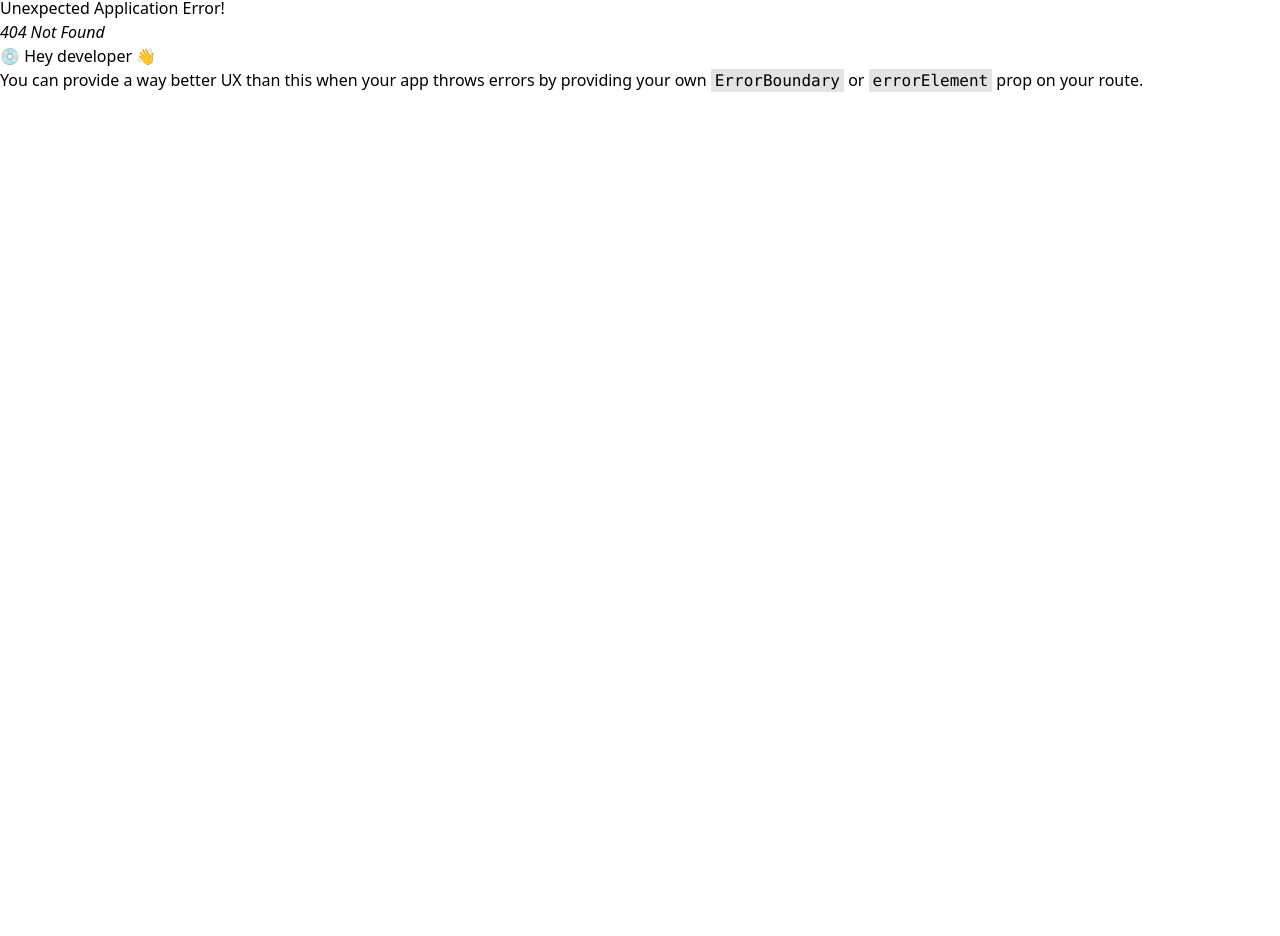
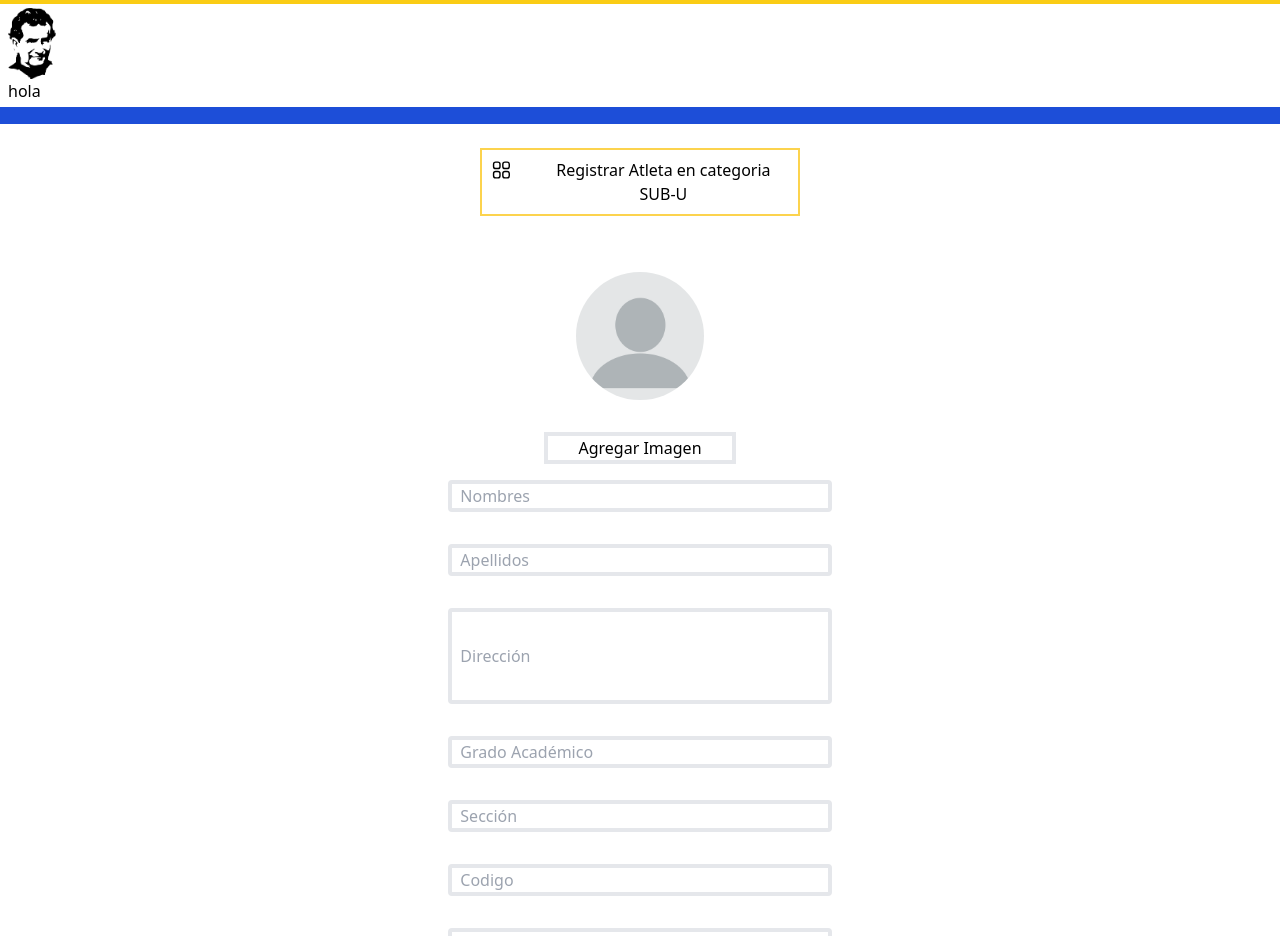
Before and after one commit to lpzxm/TalentoCDB, a React (Vite) app in the folder client/: page /RegisterAthlete in a window 1280 px wide. Before the commit this address had no page. Shown: the part 4-940 px from the top of the page. Before the commit the page ends 800 px from the top, so only its background shows below. Built offline with nearby package versions, Linux system fonts and the light colour scheme; a web font is replaced by a local one.

Commit message:
Vista para registrar atleta

```diff
--- a/client/src/main.jsx
+++ b/client/src/main.jsx
@@ -13,6 +13,7 @@ import { ReviewPlayer } from './pages/Register/CalificarRubrica/ReviewPlayer';
 import { RegisterCategory } from './pages/Register/RegistrarCategoria/log_cat';
 import { ViewCategories } from './pages/Register/RegistrarDeporte/Reg_bkb';
 import { NewField } from './pages/Tabla_Resultados/N_campo/N_campo';
+import { RegisterAthlete } from './pages/Register/Registrar_Atleta/RegisterAthlete.jsx';
 // import { Registrar_Rubrica } from './pages/Registrar_Rubrica/Registrar_Rubrica';
 import { Tabla_Resultados} from './pages/Tabla_Resultados/Tabla_Resultados';
 
@@ -82,6 +83,15 @@ const router = createBrowserRouter([
       </>
     ),
   },
+  {
+    path: "/RegisterAthlete",
+    element: (
+      <>
+      <Header/>
+      <RegisterAthlete/>
+      </>
+    ),
+  },
   // {
   //   path: "/register_rubric",
   //   element: (
--- /dev/null
+++ b/client/src/pages/Register/Registrar_Atleta/RegisterAthlete.jsx
@@ -0,0 +1,33 @@
+import img_usuario from "../../../assets/usuario.png";
+export function RegisterAthlete(){
+    return(
+        <>
+        <div className="flex flex-col items-center justify-center">
+        <div className="flex gap-6 text-center border-solid border-2 border-amber-300 w-full md:w-80 p-2 m-6">
+            <svg xmlns="http://www.w3.org/2000/svg" fill="none" viewBox="0 0 24 24" strokeWidth="1.5" stroke="currentColor" className="w-6 h-6">
+                <path strokeLinecap="round" strokeLinejoin="round" d="M3.75 6A2.25 2.25 0 0 1 6 3.75h2.25A2.25 2.25 0 0 1 10.5 6v2.25a2.25 2.25 0 0 1-2.25 2.25H6a2.25 2.25 0 0 1-2.25-2.25V6ZM3.75 15.75A2.25 2.25 0 0 1 6 13.5h2.25a2.25 2.25 0 0 1 2.25 2.25V18a2.25 2.25 0 0 1-2.25 2.25H6A2.25 2.25 0 0 1 3.75 18v-2.25ZM13.5 6a2.25 2.25 0 0 1 2.25-2.25H18A2.25 2.25 0 0 1 20.25 6v2.25A2.25 2.25 0 0 1 18 10.5h-2.25a2.25 2.25 0 0 1-2.25-2.25V6ZM13.5 15.75a2.25 2.25 0 0 1 2.25-2.25H18a2.25 2.25 0 0 1 2.25 2.25V18A2.25 2.25 0 0 1 18 20.25h-2.25A2.25 2.25 0 0 1 13.5 18v-2.25Z" />
+            </svg>
+            <p>Registrar Atleta en categoria SUB-U</p>
+        </div>
+        <img className="max-w-full h-auto rounded-full p-8 w-48" src={img_usuario} alt="" />
+        <a href="">
+            <div className="border-solid border-4 outline-gray-200 md:w-48 flex justify-center">
+                <p>Agregar Imagen</p>
+            </div>
+        </a>
+        <input className=" rounded border-solid border-4 outline-gray-200 md:w-96 flex justify-center m-4" type="text" name="#" id="#" placeholder="  Nombres"/>
+        <input className=" rounded border-solid border-4 outline-gray-200 md:w-96 flex justify-center m-4" type="text" name="#" id="#" placeholder="  Apellidos"/>
+        <input className=" rounded border-solid border-4 outline-gray-200 md:w-96 flex justify-center m-4 h-24" type="text" name="#" id="#" placeholder="  Dirección"/>
+        <input className=" rounded border-solid border-4 outline-gray-200 md:w-96 flex justify-center m-4" type="text" name="#" id="#" placeholder="  Grado Académico"/>
+        <input className=" rounded border-solid border-4 outline-gray-200 md:w-96 flex justify-center m-4" type="text" name="#" id="#" placeholder="  Sección"/>
+        <input className=" rounded border-solid border-4 outline-gray-200 md:w-96 flex justify-center m-4" type="text" name="#" id="#" placeholder="  Codigo"/>
+        <input className=" rounded border-solid border-4 outline-gray-200 md:w-96 flex justify-center m-4" type="text" name="#" id="#" placeholder="  Nombre del encargado"/>
+        <input className=" rounded border-solid border-4 outline-gray-200 md:w-96 flex justify-center m-4" type="text" name="#" id="#" placeholder="  Télefono del encargado"/>
+        <button className="bg-blue-500 text-white rounded-full px-4 py-4 m-4">
+            Crear perfil de atleta
+        </button>
+
+        </div>
+        </>
+    )
+}
```
Also changed, not shown: client/src/pages/Register/RegistrarCategoria/log_cat.jsx (+1 -1 lines), client/src/assets/usuario.png (added).
